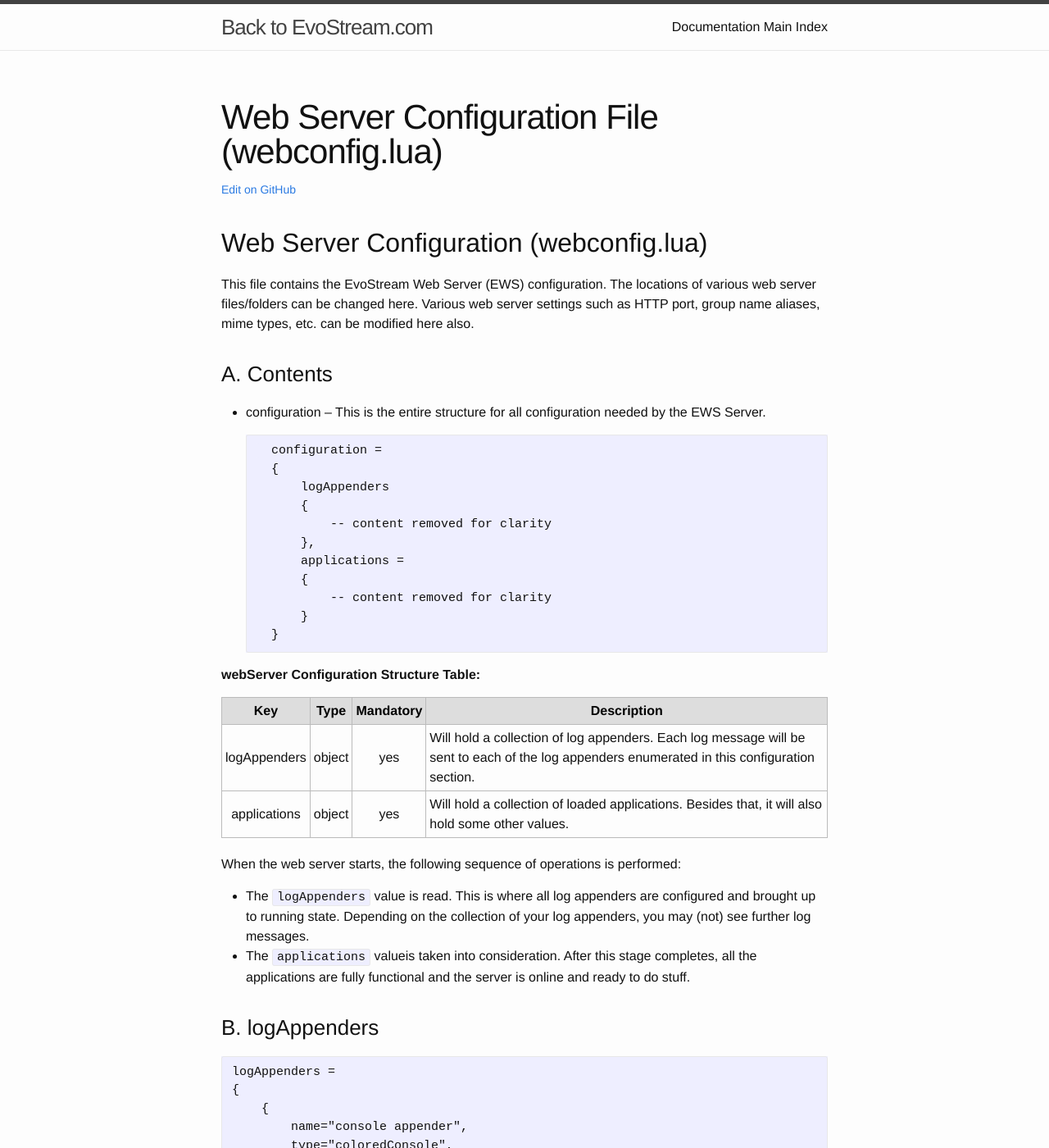
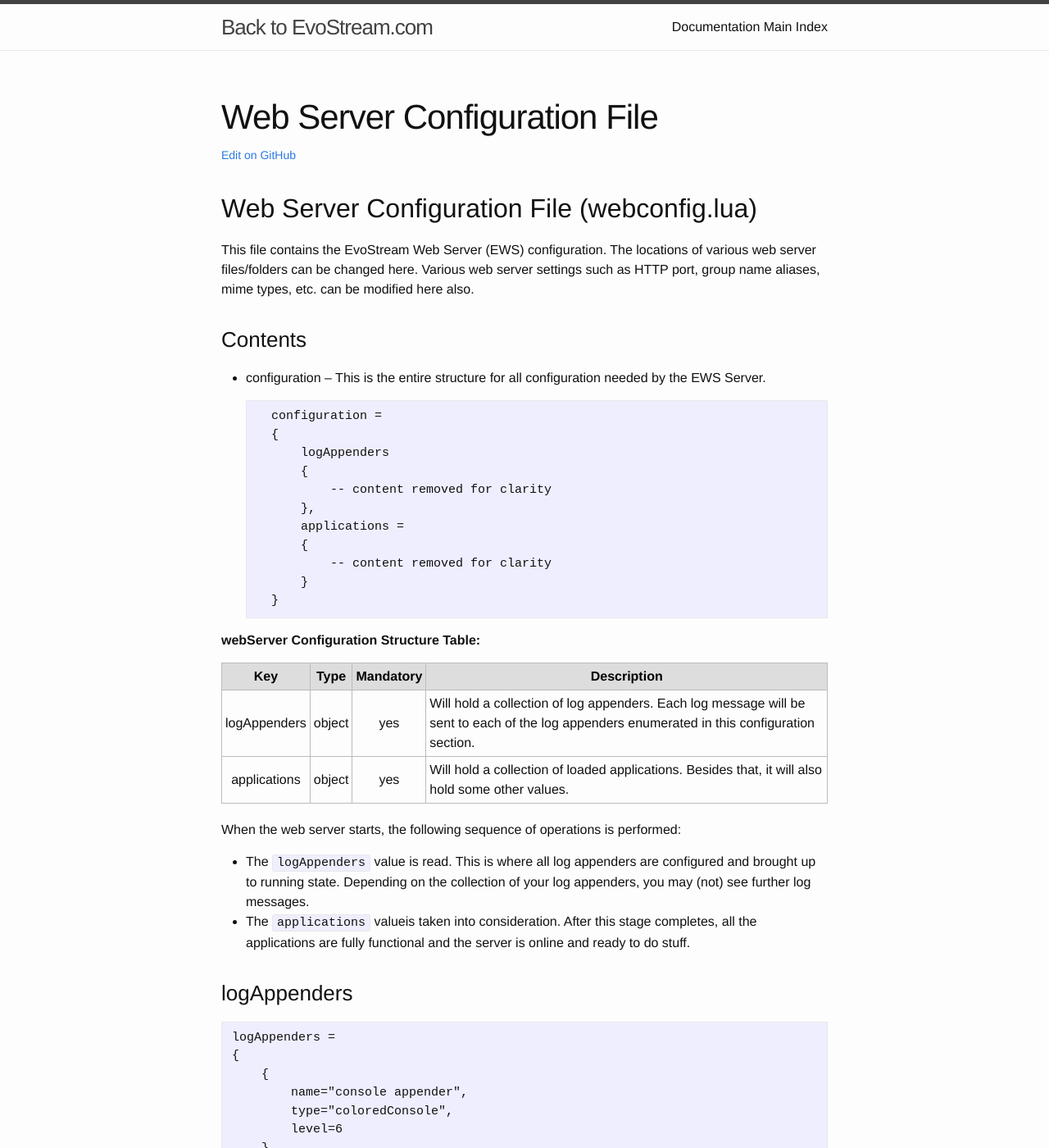
Before and after one commit to EvoStream/ems_user_guide, a Jekyll site: the page built from _posts/2016-01-01-webconfigfile.md, in a window 1280 px wide and 1400 px high. Shown: the whole window at 82% size. Built offline with Jekyll 4.4.1, drawn with Linux system fonts in a browser that asks for light colours; some of the changed text lies outside the part shown.

Commit message:
Updated formatting
removed ABC to fix TOC

````diff
--- a/_posts/2016-01-01-webconfigfile.md
+++ b/_posts/2016-01-01-webconfigfile.md
@@ -1,18 +1,18 @@
 ---
-title: Web Server Configuration File (webconfig.lua)
+title: Web Server Configuration File
 layout: post
 date:   2016-01-01 00:00:00 +0000
 categories: jekyll update
 permalink: webconfigfile
 ---
 
-## Web Server Configuration (webconfig.lua)
+## Web Server Configuration File (webconfig.lua)
 
 This file contains the EvoStream Web Server (EWS) configuration. The locations of various web server files/folders can be changed here. Various web server settings such as HTTP port, group name aliases, mime types, etc. can be modified here also.
 
 
 
-### A.	Contents
+### Contents
 
 - configuration – This is the entire structure for all configuration needed by the EWS Server.
 
@@ -44,7 +44,8 @@ When the web server starts, the following sequence of operations is performed:
 
 
 
-### B.	logAppenders
+
+### logAppenders
 
 ```
 logAppenders =
@@ -84,7 +85,8 @@ This section contains a list of log appenders. The entire collection of appender
 
 
 
-### C.	applications
+
+### applications
 
 ```
 applications =
@@ -110,7 +112,8 @@ Following the rootDirectory, there is webserver application. This application ha
 
 
 
-### D.	webServer Application
+
+### webServer Application
 
 This is where the settings of the webserver application are defined.
 
@@ -178,7 +181,8 @@ This is where the settings of the webserver application are defined.
 
 
 
-### E.	supportedMimeTypes
+
+### supportedMimeTypes
 
     supportedMimeTypes=
     {
@@ -213,7 +217,8 @@ This section is used to indicate file extension associations to mime types.
 
 
 
-### F.	includeResponseHeaders
+
+### includeResponseHeaders
 
     includeResponseHeaders=
     {
@@ -240,7 +245,8 @@ This section indicates additional headers to be included in the response.
 
 
 
-### G.	apiProxy
+
+### apiProxy
 
 Proxy authentication provides a way to secure the HTTP based EMS API. All API commands will first pass through the EWS, which will validate the provided username and password, and then pass the commands to the EMS for processing. API command return values will be routed back to the caller appropriately.
 
````
